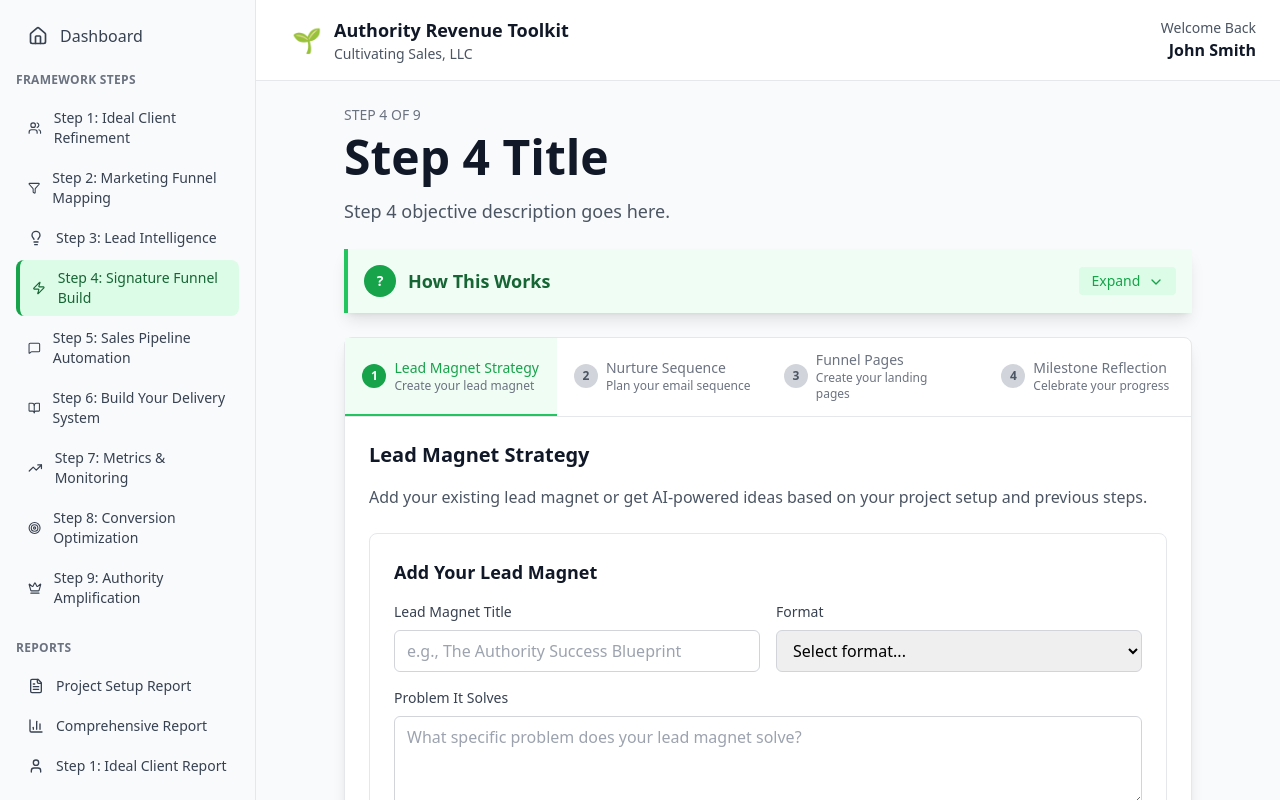
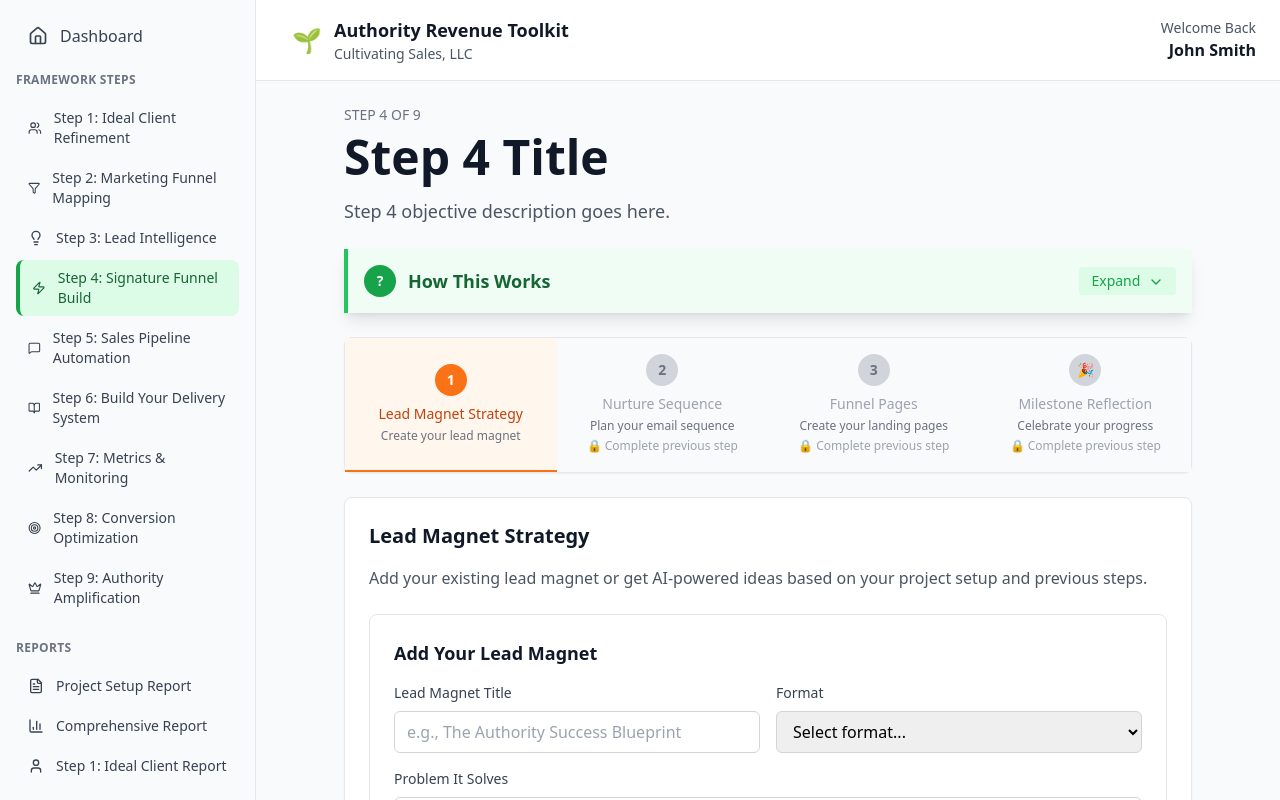
Before and after one commit to mblairghl/csp-tare-project-backup, a React (Vite) app: page /step/4 in a window 1280 px wide. Built offline with nearby package versions, Linux system fonts and the light colour scheme.

Commit message:
Add files via upload

```diff
--- a/src/components/Step4.jsx
+++ b/src/components/Step4.jsx
@@ -17,6 +17,7 @@ const Step4 = () => {
   ];
 
   const [activeSubStep, setActiveSubStep] = useState(1);
+  const [unlockedSubSteps, setUnlockedSubSteps] = useState([1]); // Track which sub-steps are unlocked
   const [aiModalOpen, setAiModalOpen] = useState(false);
   const [apiKeyModalOpen, setApiKeyModalOpen] = useState(false);
   const [aiFunnelBuild, setAiFunnelBuild] = useState(null);
@@ -104,10 +105,10 @@ const Step4 = () => {
     setAiModalOpen(false);
     setAddedComponents([]);
 
-    // Auto-progress to next sub-step after a short delay
-    setTimeout(() => {
-      setActiveSubStep(2);
-    }, 1000);
+    // Unlock next sub-step instead of jumping to it
+    if (!unlockedSubSteps.includes(2)) {
+      setUnlockedSubSteps(prev => [...prev, 2]);
+    }
   };
 
   // Handle closing AI modal and resetting state
@@ -160,10 +161,10 @@ const Step4 = () => {
 
       setNurtureSequence(mockSequence);
 
-      // Auto-progress to next sub-step after generating sequence
-      setTimeout(() => {
-        setActiveSubStep(3);
-      }, 1500);
+      // Unlock next sub-step instead of jumping to it
+      if (!unlockedSubSteps.includes(3)) {
+        setUnlockedSubSteps(prev => [...prev, 3]);
+      }
     } catch (error) {
       console.error('Error generating nurture sequence:', error);
     } finally {
@@ -214,12 +215,10 @@ const Step4 = () => {
 
       setFunnelPages(mockPages);
 
-      // Auto-progress to milestone after generating pages
-      setTimeout(() => {
-        setActiveSubStep(4);
-        setShowConfetti(true);
-        setTimeout(() => setShowConfetti(false), 3000);
-      }, 1500);
+      // Unlock milestone instead of jumping to it
+      if (!unlockedSubSteps.includes(4)) {
+        setUnlockedSubSteps(prev => [...prev, 4]);
+      }
     } catch (error) {
       console.error('Error generating funnel pages:', error);
     } finally {
@@ -230,16 +229,12 @@ const Step4 = () => {
   // Check if lead magnet is complete
   const isLeadMagnetComplete = leadMagnet.title && leadMagnet.format && leadMagnet.problem && leadMagnet.valueProposition;
 
-  // Auto-progress when lead magnet form is manually completed
+  // Auto-unlock next sub-step when lead magnet form is manually completed
   useEffect(() => {
-    if (isLeadMagnetComplete && activeSubStep === 1) {
-      const timer = setTimeout(() => {
-        setActiveSubStep(2);
-      }, 2000); // Give user time to see completion
-
-      return () => clearTimeout(timer);
+    if (isLeadMagnetComplete && activeSubStep === 1 && !unlockedSubSteps.includes(2)) {
+      setUnlockedSubSteps(prev => [...prev, 2]);
     }
-  }, [isLeadMagnetComplete, activeSubStep]);
+  }, [isLeadMagnetComplete, activeSubStep, unlockedSubSteps]);
 
   const howThisWorksContent = {
     description: "Step 4 detailed description of how this works.",
@@ -314,44 +309,64 @@ const Step4 = () => {
           )}
         </div>
 
-        {/* Component 5: Tabbed Sub Step Section */}
-        <div className="bg-white rounded-lg border shadow-lg hover:shadow-xl transition-all duration-300 hover:-translate-y-1 mb-8">
-          <div className="flex border-b">
-            {subSteps.map((step, index) => (
+        {/* Component 5: Tabb        {/* Component 5: Sub-Step Navigation */}
+        <div className="bg-white rounded-lg shadow-sm border border-gray-200 mb-6">
+          <div className="flex flex-wrap">
+            {subSteps.map((subStep, index) => {
+              const stepNumber = index + 1;
+              const isUnlocked = unlockedSubSteps.includes(stepNumber);
+              const isActive = activeSubStep === stepNumber;
+
+              return (
                 <button
-                key={step.id}
+                  key={subStep.id}
                   onClick={() => {
-                  setActiveTab(step.id);
-                  // Trigger confetti when milestone tab is clicked
-                  if (step.id === 'milestone-reflection') {
+                    if (isUnlocked) {
+                      if (subStep.id === 'milestone-reflection') {
+                        setActiveSubStep(stepNumber);
                         setShowConfetti(true);
-                    // Stop confetti after 3 seconds
                         setTimeout(() => setShowConfetti(false), 3000);
+                      } else {
+                        setActiveSubStep(stepNumber);
+                      }
                     }
                   }}
-                className={`flex-1 px-4 py-3 text-sm font-medium border-b-2 transition-colors ${
-                  activeSubStep === index + 1
-                    ? 'border-green-500 text-green-600 bg-green-50'
-                    : 'border-transparent text-gray-500 hover:text-gray-700'
+                  disabled={!isUnlocked}
+                  className={`flex-1 min-w-0 px-4 py-4 text-center border-b-2 transition-colors ${
+                    isActive && isUnlocked
+                      ? 'border-orange-500 bg-orange-50 text-orange-700'
+                      : isUnlocked
+                      ? 'border-transparent text-gray-700 hover:text-gray-900 hover:bg-gray-50 cursor-pointer'
+                      : 'border-transparent text-gray-400 cursor-not-allowed bg-gray-50'
                   }`}
                 >
-                <div className="flex items-center justify-center space-x-2">
-                  <div className={`w-6 h-6 rounded-full flex items-center justify-center text-xs font-bold ${
-                    step.completed ? 'bg-green-600 text-white' :
-                    activeSubStep === index + 1 ? 'bg-green-600 text-white' : 'bg-gray-300 text-gray-600'
+                  <div className="flex flex-col items-center">
+                    <span className={`w-8 h-8 rounded-full flex items-center justify-center text-sm font-bold mb-2 ${
+                      isActive && isUnlocked
+                        ? 'bg-orange-500 text-white'
+                        : isUnlocked
+                        ? 'bg-green-500 text-white'
+                        : 'bg-gray-300 text-gray-500'
                     }`}>
-                    {index + 1}
+                      {subStep.id === 'milestone-reflection' ? '🎉' : stepNumber}
+                    </span>
+                    <span className="font-medium text-sm">{subStep.title}</span>
+                    {subStep.description && (
+                      <span className="text-xs text-gray-500 mt-1">{subStep.description}</span>
+                    )}
+                    {!isUnlocked && stepNumber > 1 && (
+                      <span className="text-xs text-gray-400 mt-1">🔒 Complete previous step</span>
+                    )}
                   </div>
-                  <div className="text-left">
-                    <div className="font-medium">{step.title}</div>
-                    <div className="text-xs text-gray-500">{step.description}</div>
+                </button>
+              );
+            })}
           </div>
         </div>
-              </button>
-            ))}
-          </div>
 
-          <div className="p-6">
+        {/* Component 6: Sub-Step Content */}
+        <div className="bg-white rounded-lg shadow-sm border border-gray-200 p-6">
+          <div className="space-y-6">
             {activeSubStep === 1 && (
               <div>
                 <h3 className="text-xl font-semibold text-gray-900 mb-4">Lead Magnet Strategy</h3>
```
Also changed, not shown: 3 other files (tests, documents, lock files or other folders). Lines whose indentation alone changed are shown as unchanged.
